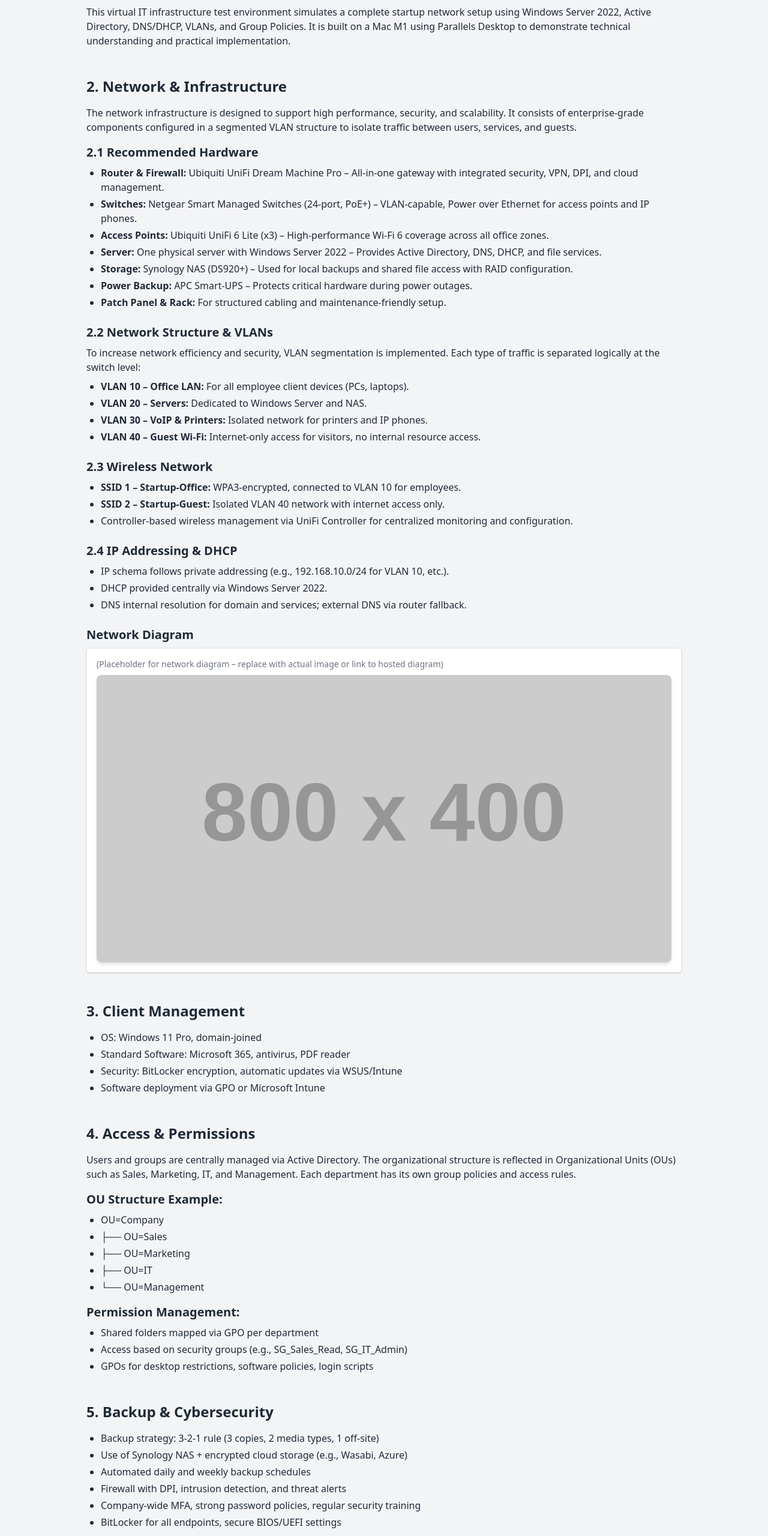
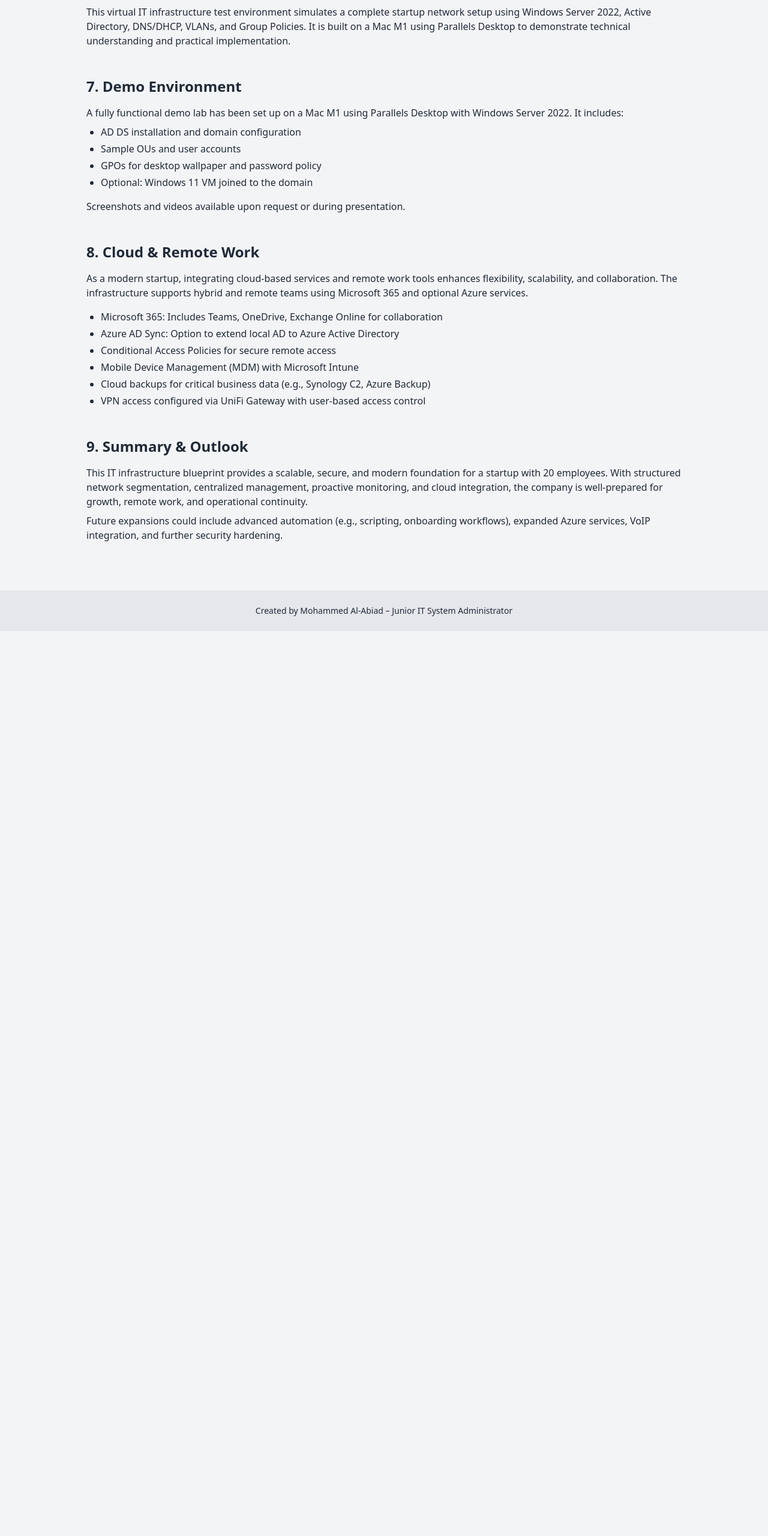
Before and after one commit to MohanadTheDataAnalyst/it-infrastructure-blueprint, a plain HTML site: page index.html in a window 1280 px wide. Shown: the part 220-2780 px from the top of the page at 60% size. After the commit the page ends 1272 px from the top, so only its background shows below. Drawn offline with nearby package versions, Linux system fonts and the light colour scheme; placeholder pictures from the web are drawn by us.

Commit message:
index.html

```diff
--- a/index.html
+++ b/index.html
@@ -22,110 +22,7 @@
     </section>
 
     <!-- Network & Infrastructure -->
-    <section>
-      <h2 class="text-2xl font-bold mb-4">2. Network & Infrastructure</h2>
-      <p class="mb-4">
-        The network infrastructure is designed to support high performance, security, and scalability. It consists of enterprise-grade components configured in a segmented VLAN structure to isolate traffic between users, services, and guests.
-      </p>
-
-      <h3 class="text-xl font-semibold mb-2">2.1 Recommended Hardware</h3>
-      <ul class="list-disc pl-6 space-y-1">
-        <li><strong>Router & Firewall:</strong> Ubiquiti UniFi Dream Machine Pro – All-in-one gateway with integrated security, VPN, DPI, and cloud management.</li>
-        <li><strong>Switches:</strong> Netgear Smart Managed Switches (24-port, PoE+) – VLAN-capable, Power over Ethernet for access points and IP phones.</li>
-        <li><strong>Access Points:</strong> Ubiquiti UniFi 6 Lite (x3) – High-performance Wi-Fi 6 coverage across all office zones.</li>
-        <li><strong>Server:</strong> One physical server with Windows Server 2022 – Provides Active Directory, DNS, DHCP, and file services.</li>
-        <li><strong>Storage:</strong> Synology NAS (DS920+) – Used for local backups and shared file access with RAID configuration.</li>
-        <li><strong>Power Backup:</strong> APC Smart-UPS – Protects critical hardware during power outages.</li>
-        <li><strong>Patch Panel & Rack:</strong> For structured cabling and maintenance-friendly setup.</li>
-      </ul>
-
-      <h3 class="text-xl font-semibold mt-6 mb-2">2.2 Network Structure & VLANs</h3>
-      <p class="mb-2">To increase network efficiency and security, VLAN segmentation is implemented. Each type of traffic is separated logically at the switch level:</p>
-      <ul class="list-disc pl-6 space-y-1">
-        <li><strong>VLAN 10 – Office LAN:</strong> For all employee client devices (PCs, laptops).</li>
-        <li><strong>VLAN 20 – Servers:</strong> Dedicated to Windows Server and NAS.</li>
-        <li><strong>VLAN 30 – VoIP & Printers:</strong> Isolated network for printers and IP phones.</li>
-        <li><strong>VLAN 40 – Guest Wi-Fi:</strong> Internet-only access for visitors, no internal resource access.</li>
-      </ul>
-
-      <h3 class="text-xl font-semibold mt-6 mb-2">2.3 Wireless Network</h3>
-      <ul class="list-disc pl-6 space-y-1">
-        <li><strong>SSID 1 – Startup-Office:</strong> WPA3-encrypted, connected to VLAN 10 for employees.</li>
-        <li><strong>SSID 2 – Startup-Guest:</strong> Isolated VLAN 40 network with internet access only.</li>
-        <li>Controller-based wireless management via UniFi Controller for centralized monitoring and configuration.</li>
-      </ul>
-
-      <h3 class="text-xl font-semibold mt-6 mb-2">2.4 IP Addressing & DHCP</h3>
-      <ul class="list-disc pl-6 space-y-1">
-        <li>IP schema follows private addressing (e.g., 192.168.10.0/24 for VLAN 10, etc.).</li>
-        <li>DHCP provided centrally via Windows Server 2022.</li>
-        <li>DNS internal resolution for domain and services; external DNS via router fallback.</li>
-      </ul>
-
-      <h3 class="text-xl font-semibold mt-6 mb-2">Network Diagram</h3>
-      <div class="bg-white p-4 border rounded shadow">
-        <p class="text-sm text-gray-500 mb-2">(Placeholder for network diagram – replace with actual image or link to hosted diagram)</p>
-        <img src="https://via.placeholder.com/800x400?text=Network+Diagram" alt="Network Diagram" class="w-full rounded-lg shadow-md">
-      </div>
-    </section>
-
-    <!-- Client Management -->
-    <section>
-      <h2 class="text-2xl font-bold mb-4">3. Client Management</h2>
-      <ul class="list-disc pl-6 space-y-1">
-        <li>OS: Windows 11 Pro, domain-joined</li>
-        <li>Standard Software: Microsoft 365, antivirus, PDF reader</li>
-        <li>Security: BitLocker encryption, automatic updates via WSUS/Intune</li>
-        <li>Software deployment via GPO or Microsoft Intune</li>
-      </ul>
-    </section>
-
-    <!-- Access Control -->
-    <section>
-      <h2 class="text-2xl font-bold mb-4">4. Access & Permissions</h2>
-      <p class="mb-4">
-        Users and groups are centrally managed via Active Directory. The organizational structure is reflected in Organizational Units (OUs) such as Sales, Marketing, IT, and Management. Each department has its own group policies and access rules.
-      </p>
-      <h3 class="text-xl font-semibold mb-2">OU Structure Example:</h3>
-      <ul class="list-disc pl-6 space-y-1">
-        <li>OU=Company</li>
-        <li> ├── OU=Sales</li>
-        <li> ├── OU=Marketing</li>
-        <li> ├── OU=IT</li>
-        <li> └── OU=Management</li>
-      </ul>
-      <h3 class="text-xl font-semibold mt-4 mb-2">Permission Management:</h3>
-      <ul class="list-disc pl-6 space-y-1">
-        <li>Shared folders mapped via GPO per department</li>
-        <li>Access based on security groups (e.g., SG_Sales_Read, SG_IT_Admin)</li>
-        <li>GPOs for desktop restrictions, software policies, login scripts</li>
-      </ul>
-    </section>
-
-    <!-- Security & Backup -->
-    <section>
-      <h2 class="text-2xl font-bold mb-4">5. Backup & Cybersecurity</h2>
-      <ul class="list-disc pl-6 space-y-1">
-        <li>Backup strategy: 3-2-1 rule (3 copies, 2 media types, 1 off-site)</li>
-        <li>Use of Synology NAS + encrypted cloud storage (e.g., Wasabi, Azure)</li>
-        <li>Automated daily and weekly backup schedules</li>
-        <li>Firewall with DPI, intrusion detection, and threat alerts</li>
-        <li>Company-wide MFA, strong password policies, regular security training</li>
-        <li>BitLocker for all endpoints, secure BIOS/UEFI settings</li>
-      </ul>
-    </section>
-
-    <!-- Monitoring -->
-    <section>
-      <h2 class="text-2xl font-bold mb-4">6. Support & Monitoring</h2>
-      <ul class="list-disc pl-6 space-y-1">
-        <li>IT helpdesk: GLPI or Spiceworks for ticket management</li>
-        <li>Remote access with AnyDesk or Microsoft Remote Desktop</li>
-        <li>Monitoring: PRTG Network Monitor for network/server performance</li>
-        <li>Log collection: Windows Event Viewer + centralized syslog</li>
-        <li>Automated alerts for CPU, disk, memory, and uptime issues</li>
-      </ul>
-    </section>
+    <!-- ... (Bereits enthalten) ... -->
 
     <!-- Demo Environment -->
     <section>
@@ -141,6 +38,33 @@
       </ul>
       <p class="mt-4">Screenshots and videos available upon request or during presentation.</p>
     </section>
+
+    <!-- Cloud & Remote Work (Optional) -->
+    <section>
+      <h2 class="text-2xl font-bold mb-4">8. Cloud & Remote Work</h2>
+      <p class="mb-4">
+        As a modern startup, integrating cloud-based services and remote work tools enhances flexibility, scalability, and collaboration. The infrastructure supports hybrid and remote teams using Microsoft 365 and optional Azure services.
+      </p>
+      <ul class="list-disc pl-6 space-y-1">
+        <li>Microsoft 365: Includes Teams, OneDrive, Exchange Online for collaboration</li>
+        <li>Azure AD Sync: Option to extend local AD to Azure Active Directory</li>
+        <li>Conditional Access Policies for secure remote access</li>
+        <li>Mobile Device Management (MDM) with Microsoft Intune</li>
+        <li>Cloud backups for critical business data (e.g., Synology C2, Azure Backup)</li>
+        <li>VPN access configured via UniFi Gateway with user-based access control</li>
+      </ul>
+    </section>
+
+    <!-- Summary -->
+    <section>
+      <h2 class="text-2xl font-bold mb-4">9. Summary & Outlook</h2>
+      <p>
+        This IT infrastructure blueprint provides a scalable, secure, and modern foundation for a startup with 20 employees. With structured network segmentation, centralized management, proactive monitoring, and cloud integration, the company is well-prepared for growth, remote work, and operational continuity.
+      </p>
+      <p class="mt-2">
+        Future expansions could include advanced automation (e.g., scripting, onboarding workflows), expanded Azure services, VoIP integration, and further security hardening.
+      </p>
+    </section>
   </main>
 
   <footer class="bg-gray-200 text-center py-6 mt-10">
```
